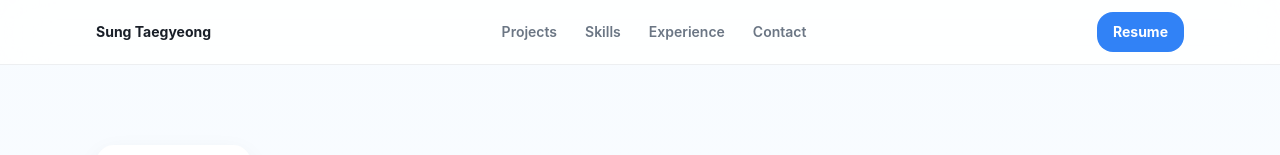
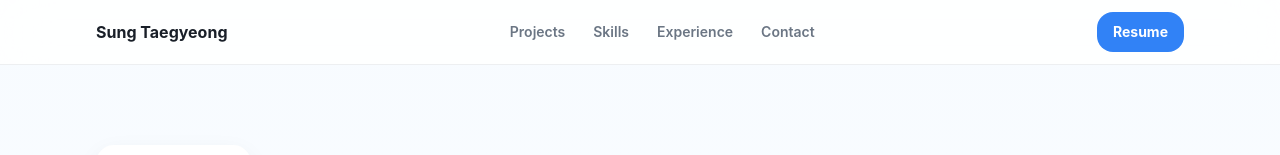
Before and after one commit to sungtaegyeong/portfolio, a Next.js app: page / in a window 1280 px wide. Shown: the top 155 px of the page. Built offline with nearby package versions, Linux system fonts and the light colour scheme; no server answers.

Commit message:
style: refine header typography

```diff
--- a/src/components/sections/Header.tsx
+++ b/src/components/sections/Header.tsx
@@ -16,7 +16,7 @@ export function Header() {
       >
         <a
           href="#"
-          className="text-sm font-bold text-[var(--foreground)] transition-colors hover:text-[var(--accent)]"
+          className="text-base font-bold text-[var(--foreground)] transition-colors hover:text-[var(--accent)]"
           aria-label="홈으로 이동"
         >
           Sung Taegyeong
```
